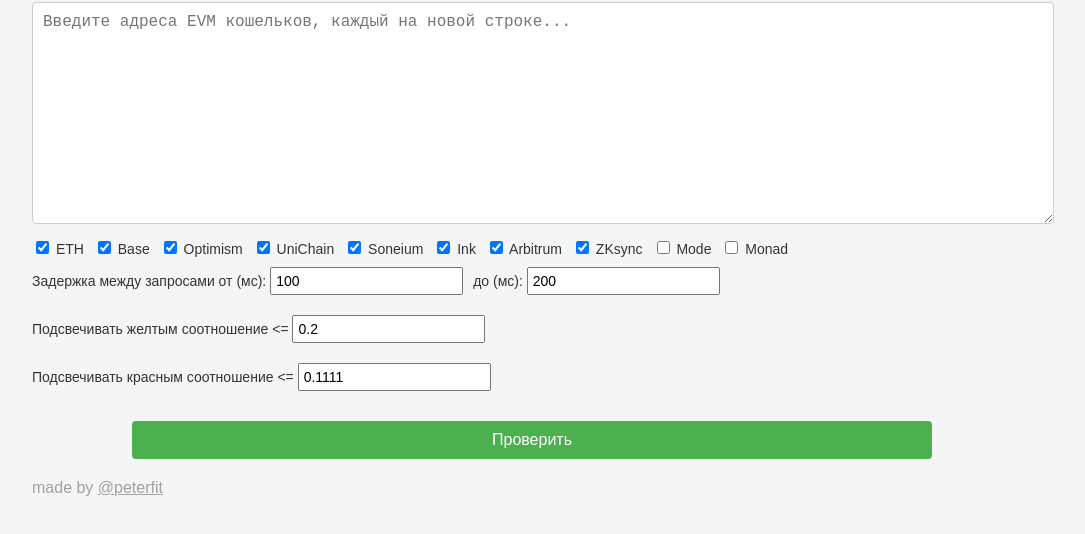
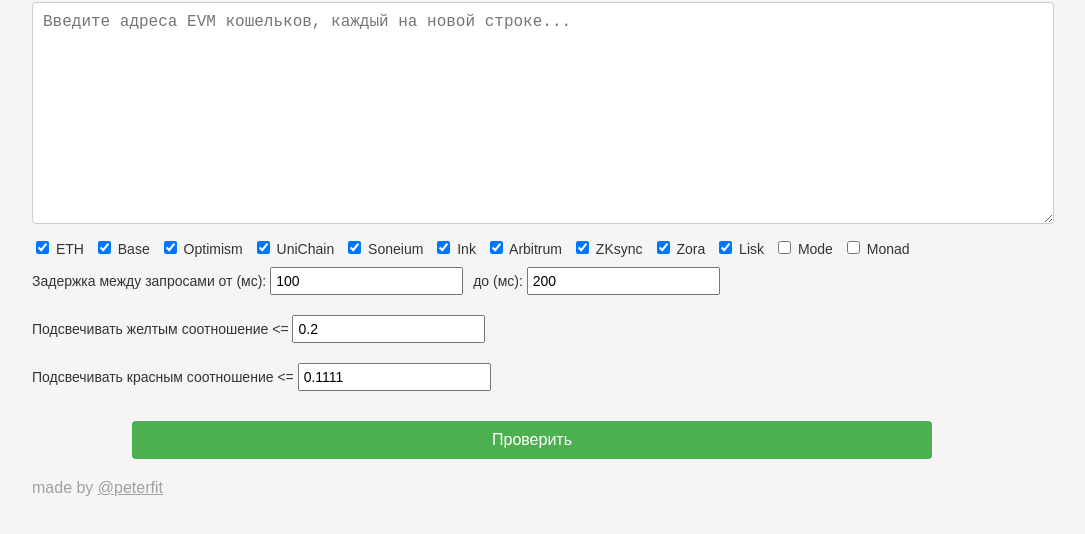
Before and after one commit to PeterFit/tx-ratio, a plain HTML site: page index.html in a window 1280 px wide. Shown: the part 98-632 px from the top of the page, without its empty margins (108-1193 px from the left). Drawn offline with Linux system fonts and the light colour scheme.

Commit message:
add zora and lisk

```diff
--- a/index.html
+++ b/index.html
@@ -45,6 +45,8 @@
       <label><input type="checkbox" data-net="ink" checked> Ink</label>
       <label><input type="checkbox" data-net="arbitrum" checked> Arbitrum</label>
       <label><input type="checkbox" data-net="zksync" checked> ZKsync</label>
+	  <label><input type="checkbox" data-net="zora" checked> Zora</label>
+      <label><input type="checkbox" data-net="lisk" checked> Lisk</label>
       <label><input type="checkbox" data-net="mode"> Mode</label>
       <label><input type="checkbox" data-net="monad"> Monad</label>
     </div>
@@ -81,6 +83,8 @@
       { key: 'ink',       name: 'Ink',      url: addr => `https://explorer.inkonchain.com/api?chainid=57073&module=account&action=txlist&address=${addr}&startblock=0&page=1&offset=10000&sort=asc` },
       { key: 'arbitrum',  name: 'Arbitrum', url: addr => `https://api.etherscan.io/v2/api?chainid=42161&module=account&action=txlist&address=${addr}&startblock=0&page=1&offset=10000&sort=asc&apikey=${randomKey()}` },
       { key: 'zksync',    name: 'ZKsync',   url: addr => `https://api.etherscan.io/v2/api?chainid=324&module=account&action=txlist&address=${addr}&startblock=0&page=1&offset=10000&sort=asc&apikey=${randomKey()}` },
+      { key: 'zora',      name: 'Zora',     url: addr => `https://explorer.zora.energy/api?chainid=7777777&module=account&action=txlist&address=${addr}&startblock=0&page=1&offset=10000&sort=asc` },
+      { key: 'lisk',      name: 'Lisk',     url: addr => `https://blockscout.lisk.com/api?chainid=1135&module=account&action=txlist&address=${addr}&startblock=0&page=1&offset=10000&sort=asc&apikey=${randomKey()}` },
       { key: 'mode',      name: 'Mode',     url: addr => `https://explorer.mode.network/api?chainid=34443&module=account&action=txlistinternal&address=${addr}&startblock=0&page=1&offset=10000&sort=asc` },
       { key: 'monad',     name: 'Monad',    url: addr => `https://api.etherscan.io/v2/api?chainid=10143&module=account&action=txlist&address=${addr}&startblock=0&page=1&offset=10000&sort=asc&apikey=${randomKey()}` }
     ];
```
